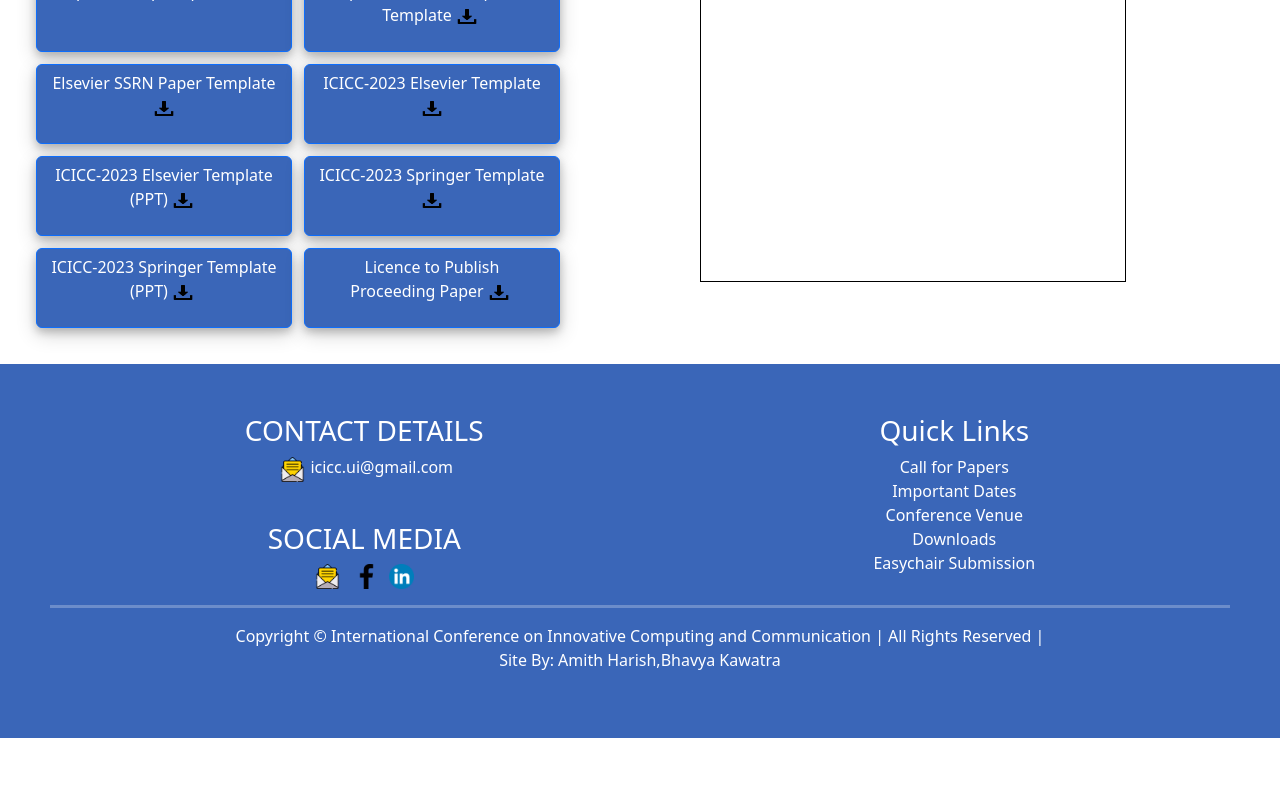
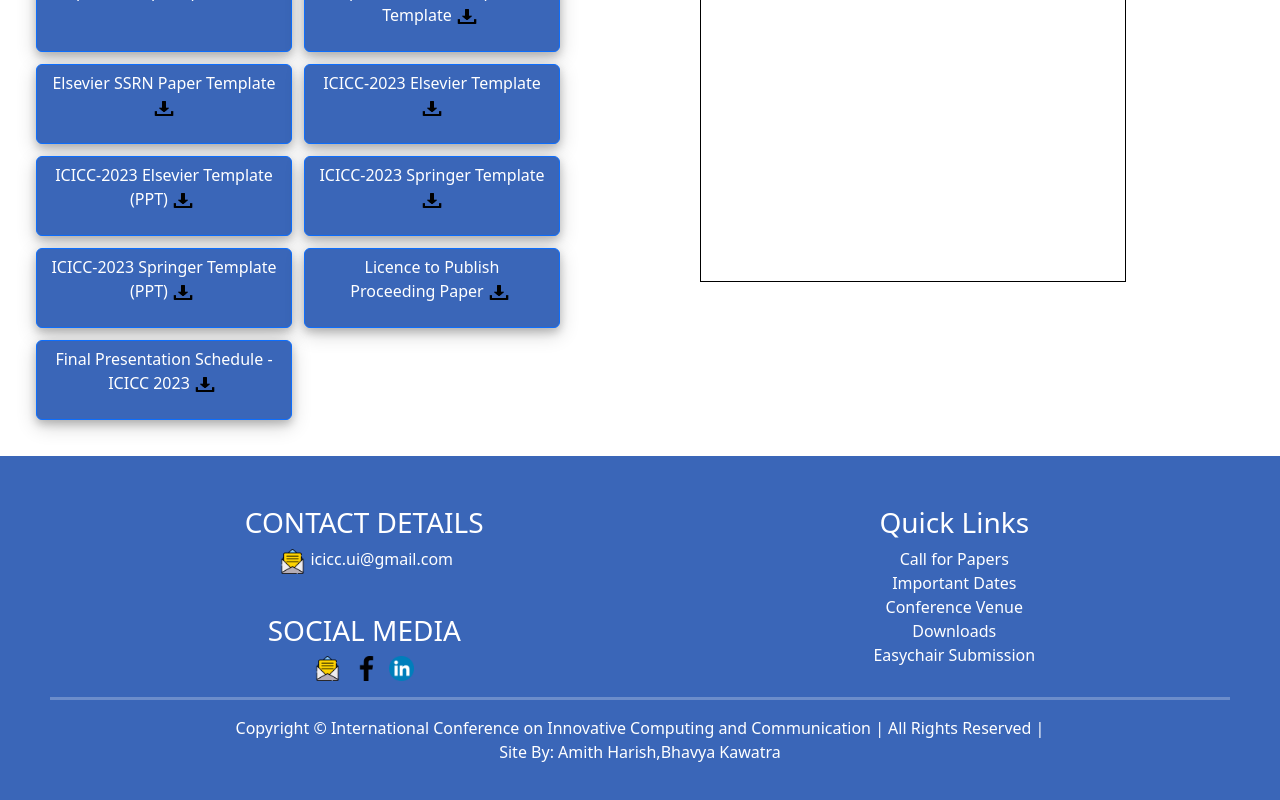
Before and after one commit to bhavyak13/icicc-conf, a React (Create React App) app: page /downloads in a window 1280 px wide. Shown: the part 595-1395 px from the top of the page. Before the commit the page ends 1333 px from the top, so only its background shows below. Built offline with nearby package versions, Linux system fonts and the light colour scheme.

Commit message:
Changes in SS

```diff
--- a/src/Downloads/downloads.js
+++ b/src/Downloads/downloads.js
@@ -192,6 +192,21 @@ const Downloads = () => {
                                     style.icon
                             }></img>
                         </Button>
+                        <Button variant="primary"
+                            className={
+                                style.downloadBadges
+                        }
+                        href={require("./docs/Final_Schedule_SSCBS_confirmed-2023-SPRINGER.pdf")}
+                        target="_blank"
+                        >Final Presentation Schedule -ICICC 2023
+                            <img src={
+                                    require('./docs/icon.png')
+                                }
+                                className={
+                                    style.icon
+                            }></img>
+                        </Button>
+
 
                     </div>
 
```
Also changed, not shown: 1 other file (tests, documents, lock files or other folders).
